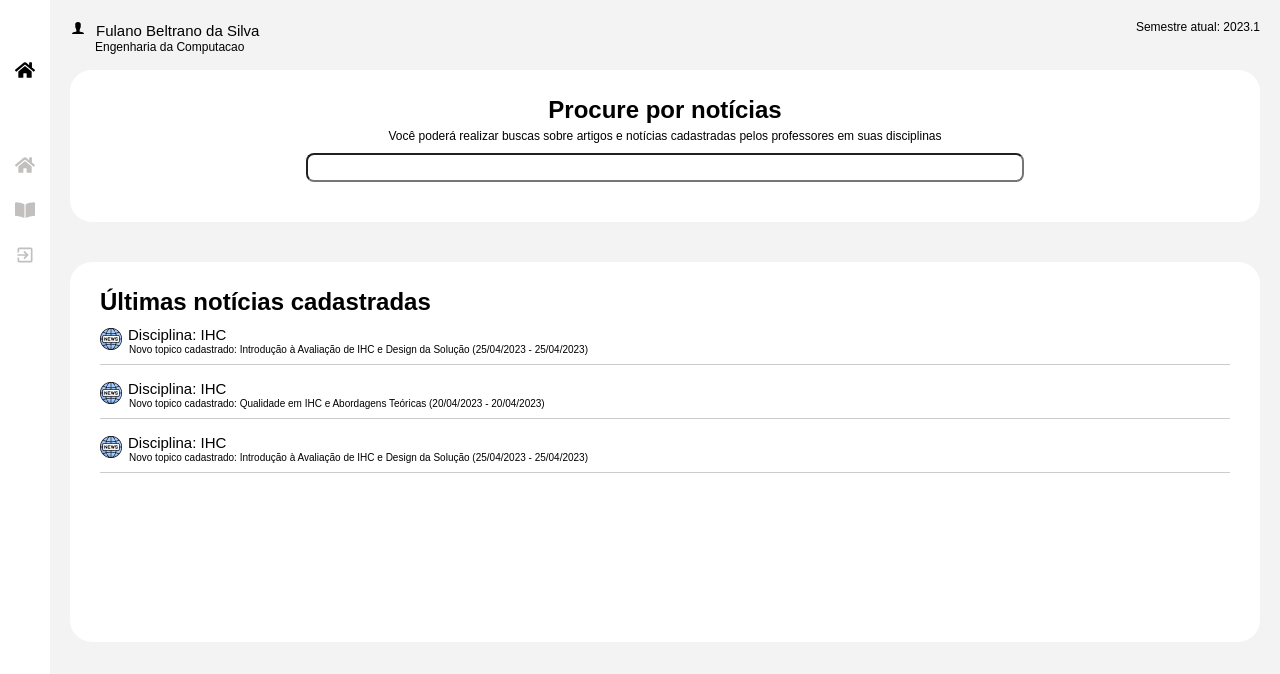
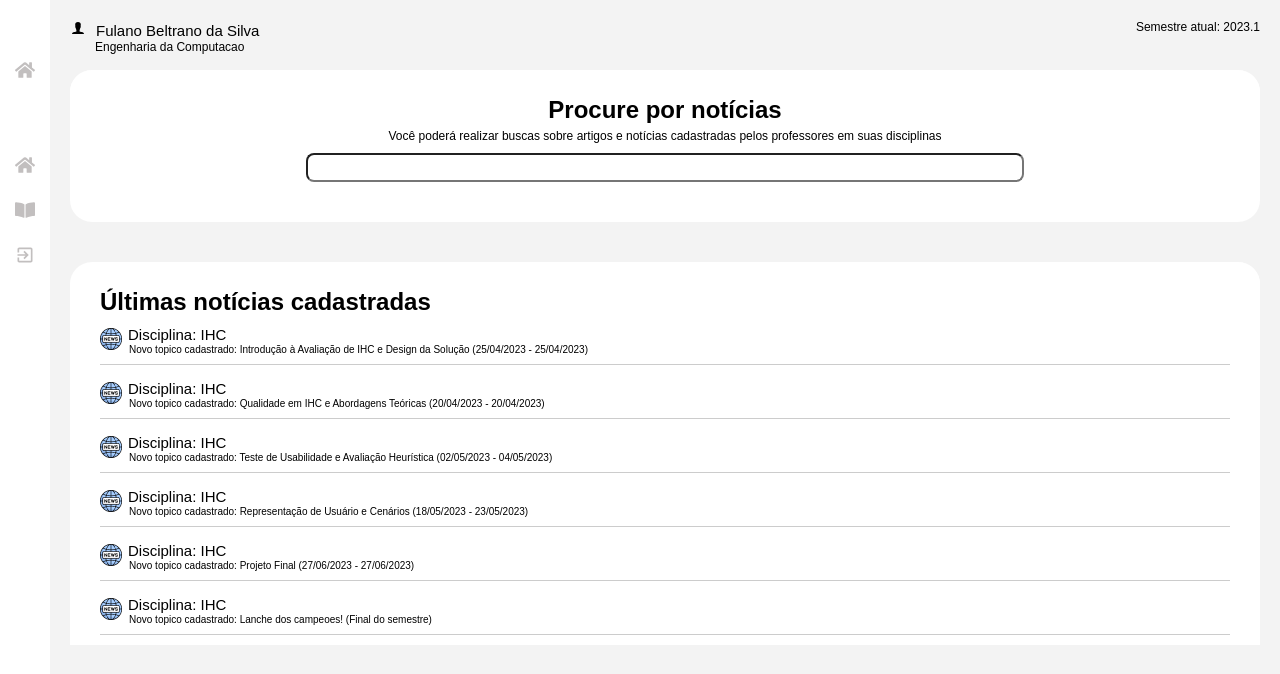
Before and after one commit to victorluizskt/ihc-sigaa-2.0-frontend, a React (Create React App) app: page /home in a window 1280 px wide. Shown: the top 674 px of the page. Built offline with nearby package versions, Linux system fonts and the light colour scheme.

Commit message:
tela incial finalizada

```diff
--- a/src/pages/Home/index.jsx
+++ b/src/pages/Home/index.jsx
@@ -6,8 +6,10 @@
 const ListNews = [
     { icon: News, nomeDisciplina: 'IHC', descricao: 'Introdução à Avaliação de IHC e Design da Solução (25/04/2023 - 25/04/2023)'},
     { icon: News, nomeDisciplina: 'IHC', descricao: 'Qualidade em IHC e Abordagens Teóricas (20/04/2023 - 20/04/2023)'},
-    { icon: News, nomeDisciplina: 'IHC', descricao: 'Introdução à Avaliação de IHC e Design da Solução (25/04/2023 - 25/04/2023)'}
-
+    { icon: News, nomeDisciplina: 'IHC', descricao: 'Teste de Usabilidade e Avaliação Heurística (02/05/2023 - 04/05/2023)'},
+    { icon: News, nomeDisciplina: 'IHC', descricao: 'Representação de Usuário e Cenários (18/05/2023 - 23/05/2023)'},
+    { icon: News, nomeDisciplina: 'IHC', descricao: 'Projeto Final (27/06/2023 - 27/06/2023)'},
+    { icon: News, nomeDisciplina: 'IHC', descricao: 'Lanche dos campeoes! (Final do semestre)'}
 ]
 
 const Home = () => (
```
